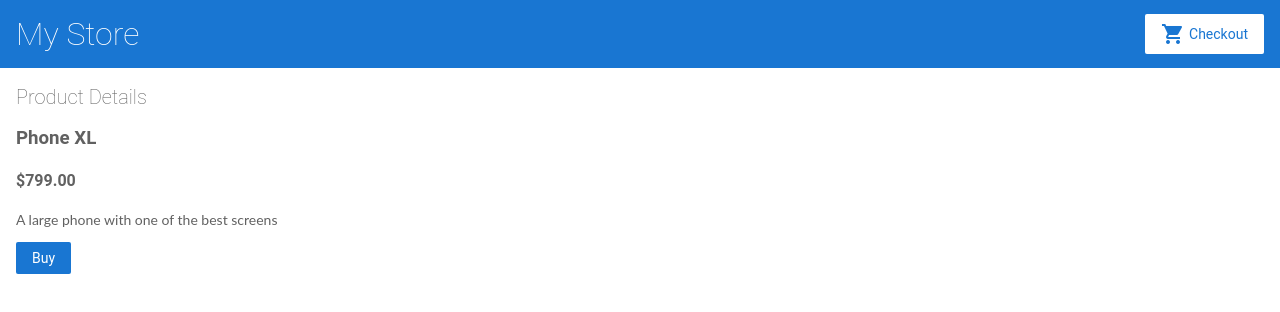
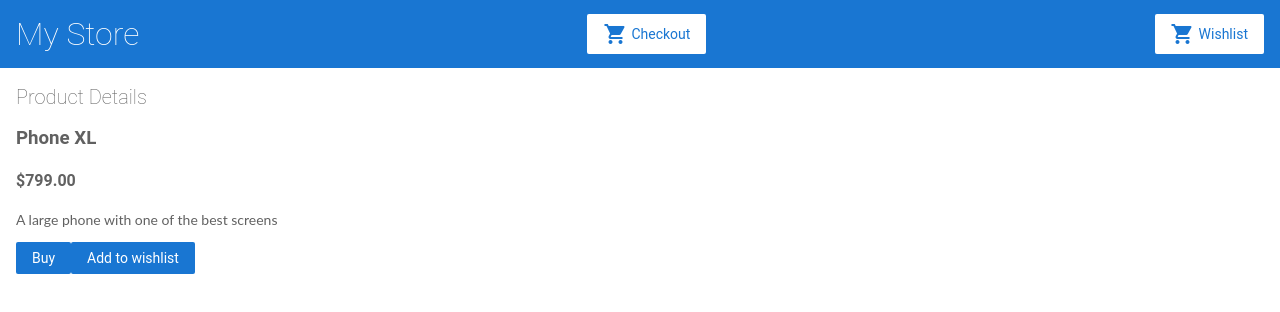
Before and after one commit to ChanksM/angular-tutorial-1, an Angular app: page /products/0 in a window 1280 px wide. Shown: the top 312 px of the page. Built offline with nearby package versions, Linux system fonts and the light colour scheme.

Commit message:
feat(angular-tutorial-1): Finish task-2
Add wishlist

```diff
--- a/src/app/product-details/product-details.component.html
+++ b/src/app/product-details/product-details.component.html
@@ -6,4 +6,6 @@
     <p *ngIf="product.description">{{product.description}}</p>
 
     <button (click)="addToCart(product)">Buy</button>
+    <button *ngIf="!ifExist(product)" (click)="addToWishlist(product)">Add to wishlist</button>
+    <button *ngIf="ifExist(product)" (click)="deleteFromWishlist(productId)">Delete from wishlist</button>
 </div>
--- a/src/app/product-details/product-details.component.ts
+++ b/src/app/product-details/product-details.component.ts
@@ -2,6 +2,7 @@
 import { ActivatedRoute } from '@angular/router';
 import { products } from './../products';
 import { CartService } from '../cart.service';
+import { WishlistService } from '../wishlist.service';
 
 @Component({
     selector: 'app-product-details',
@@ -11,8 +12,12 @@
 
 export class ProductDetailsComponent implements OnInit {
     product;
+    wishlist = [];
 
-    constructor(private route: ActivatedRoute, private cartService: CartService) { }
+    constructor(private route: ActivatedRoute, private cartService: CartService,
+                private wishlistService: WishlistService) {
+                    this.wishlist = wishlistService.getWishlist();
+                }
 
     ngOnInit() {
         this.route.paramMap.subscribe(params => {
@@ -24,4 +29,18 @@
         window.alert('Your product has been added!');
         this.cartService.addToCart(product);
     }
+
+    addToWishlist(product) {
+        window.alert('Your product has been added to wishlist!');
+        this.wishlistService.addToWishlist(product);
+    }
+
+    deleteFromWishlist(productId) {
+        window.alert('Your product has been deleted from wishlist!');
+        this.wishlistService.deleteFromWishlist(productId);
+    }
+
+    ifExist(product) {
+        return this.wishlist.includes(product);
+    }
 }
--- a/src/app/top-bar/top-bar.component.html
+++ b/src/app/top-bar/top-bar.component.html
@@ -6,3 +6,7 @@
     <i class="material-icons">shopping_cart</i>
     Checkout
 </a>
+<a [routerLink]="['/wishlist']" class="button fancy-button">
+    <i class="material-icons">shopping_cart</i>
+    Wishlist
+</a>
--- /dev/null
+++ b/src/app/wishlist.service.ts
@@ -0,0 +1,32 @@
+import { Injectable } from '@angular/core';
+import { HttpClient } from '@angular/common/http';
+
+@Injectable({
+    providedIn: 'root'
+})
+
+export class WishlistService {
+    constructor(private http: HttpClient) { }
+    wishlist = [];
+
+    addToWishlist(product) {
+        if (!this.wishlist.includes(product)) {
+            this.wishlist.push(product);
+        } else {
+            return false;
+        }
+    }
+
+    getWishlist() {
+        return this.wishlist;
+    }
+
+    deleteFromWishlist(productId) {
+        this.wishlist.splice(productId, 1);
+    }
+
+    clearWishlist() {
+        this.wishlist = [];
+        return this.wishlist;
+    }
+}
--- /dev/null
+++ b/src/app/wishlist/wishlist.component.html
@@ -0,0 +1,10 @@
+<h3>Wishlist</h3>
+
+<div class="cart-item" *ngFor="let item of wishlist">
+    <span>{{item.name}}</span>
+    <span>{{item.price | currency}}</span>
+    <button (click)="deleteFromWishlist(productId)">Delete</button>
+</div>
+<button
+    *ngIf="wishlist && wishlist.length > 0"
+    (click)=clearWishlist()>Clear</button>
--- /dev/null
+++ b/src/app/wishlist/wishlist.component.ts
@@ -0,0 +1,26 @@
+import { WishlistService } from '../wishlist.service';
+import { Component, OnInit } from '@angular/core';
+
+@Component({
+    selector: 'app-wishlist',
+    templateUrl: './wishlist.component.html',
+    styleUrls: ['./wishlist.component.scss']
+})
+
+export class WishlistComponent implements OnInit {
+    wishlist;
+    constructor(private wishlistService: WishlistService) {
+        this.wishlist = this.wishlistService.getWishlist();
+    }
+
+    ngOnInit() { }
+
+    deleteFromWishlist(productId) {
+        this.wishlistService.deleteFromWishlist(productId);
+    }
+
+    clearWishlist() {
+        this.wishlistService.clearWishlist();
+        this.wishlist = this.wishlistService.getWishlist();
+    }
+}
```
Also changed, not shown: src/app/app.module.ts (+5 -2 lines), src/app/wishlist/wishlist.component.scss (added).
